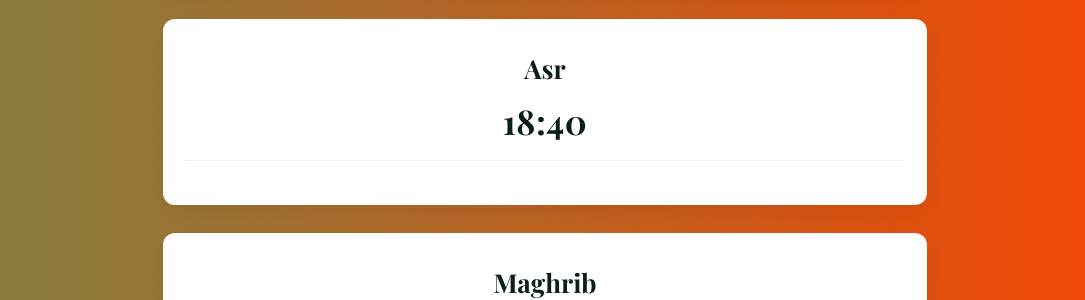
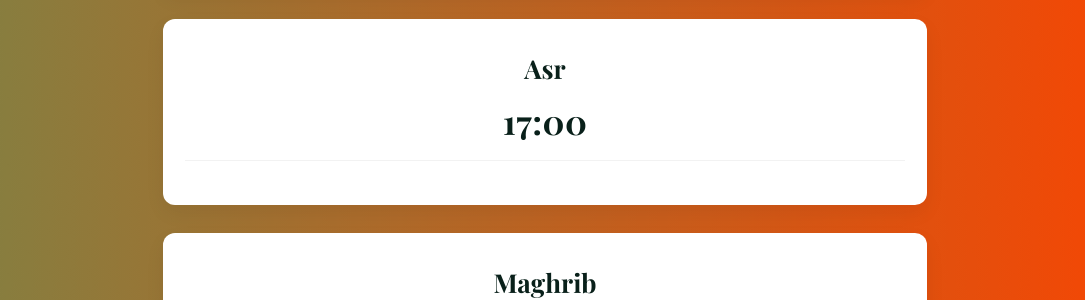
Before and after one commit to NotZakariya/NotZakariya.github.io, a Jekyll site: the page built from pages/prayertimes.md, in a window 1280 px wide. Shown: the part 769-1069 px from the top of the page, without its empty margins (95-1180 px from the left). Built offline with Jekyll 4.4.1, drawn with Linux system fonts in a browser that asks for light colours; a script that is not in the unit is left out.

Commit message:
Change Asr prayer time to 17:00
Updated Asr prayer time from 18:40 to 17:00.

```diff
--- a/pages/prayertimes.md
+++ b/pages/prayertimes.md
@@ -36,7 +36,7 @@ no_container: true
 
       <article class="prayer-card" data-prayer="Asr">
         <div class="prayer-name">Asr</div>
-        <div class="prayer-time">18:40</div>
+        <div class="prayer-time">17:00</div>
         <div class="prayer-poll"></div>
       </article>
 
```
